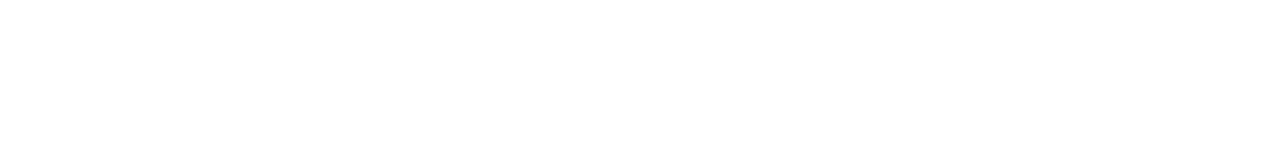
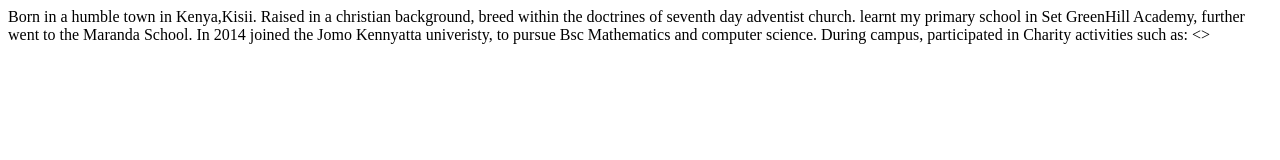
Before and after one commit to kmunge/my-portfolio, a plain HTML site: page aboutme.html in a window 1280 px wide. Drawn offline with Linux system fonts and the light colour scheme.

Commit message:
ading paragraph to about me

```diff
--- a/aboutme.html
+++ b/aboutme.html
@@ -5,7 +5,14 @@
 <body>
   <section id ="about" class section section-5>
   <div class = "aboutme">
-
+    <p>
+      Born in a humble town in Kenya,Kisii.
+      Raised in a christian background, breed within the doctrines of seventh day adventist church.
+      learnt my primary school in Set GreenHill Academy, further went to the Maranda School.
+      In 2014 joined the Jomo Kennyatta univeristy, to pursue Bsc Mathematics and computer science.
+      During campus, participated in Charity activities such as:
+        <>
+    </p>
   </div>
 </section>
 </body>
```
